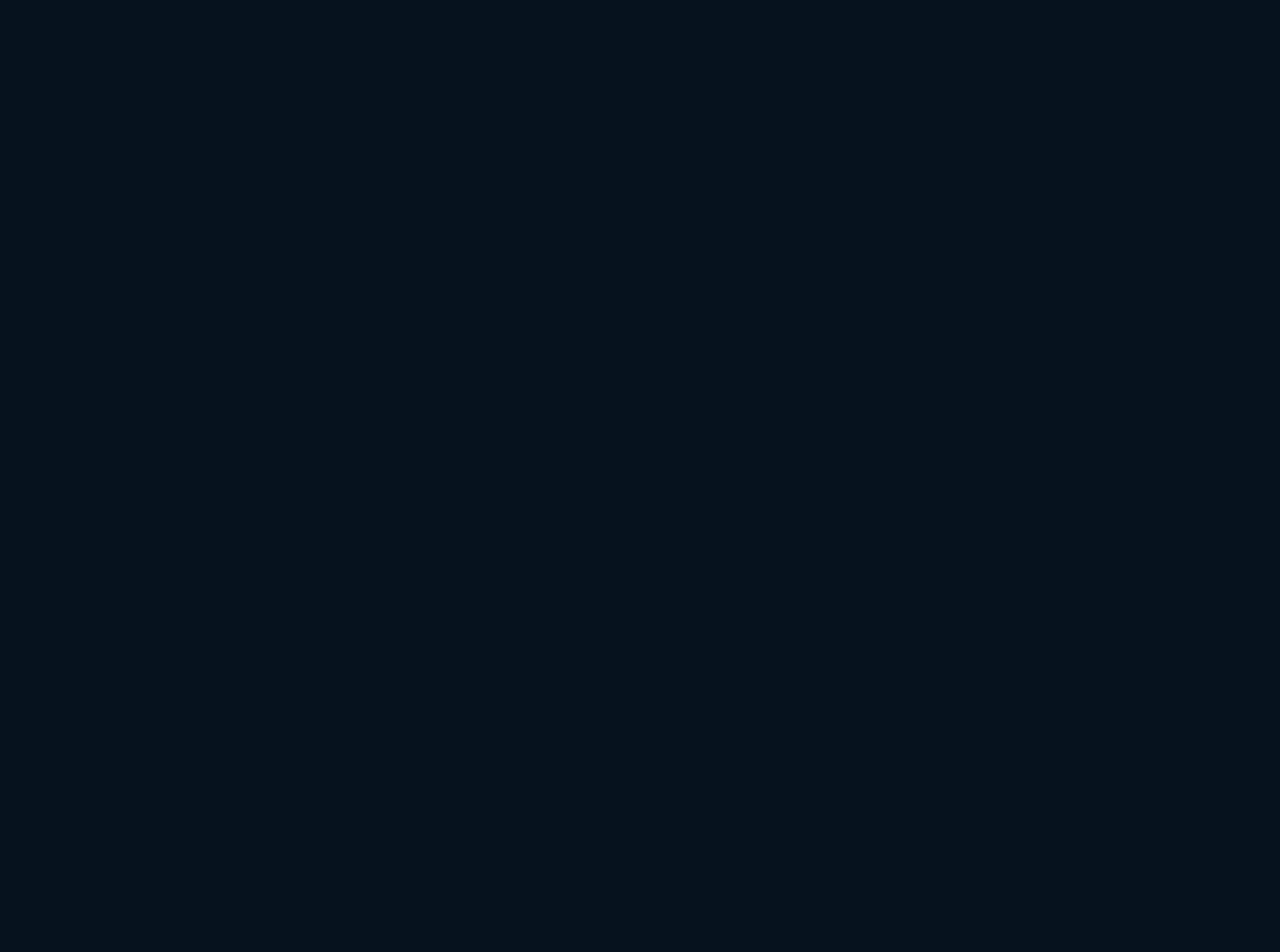
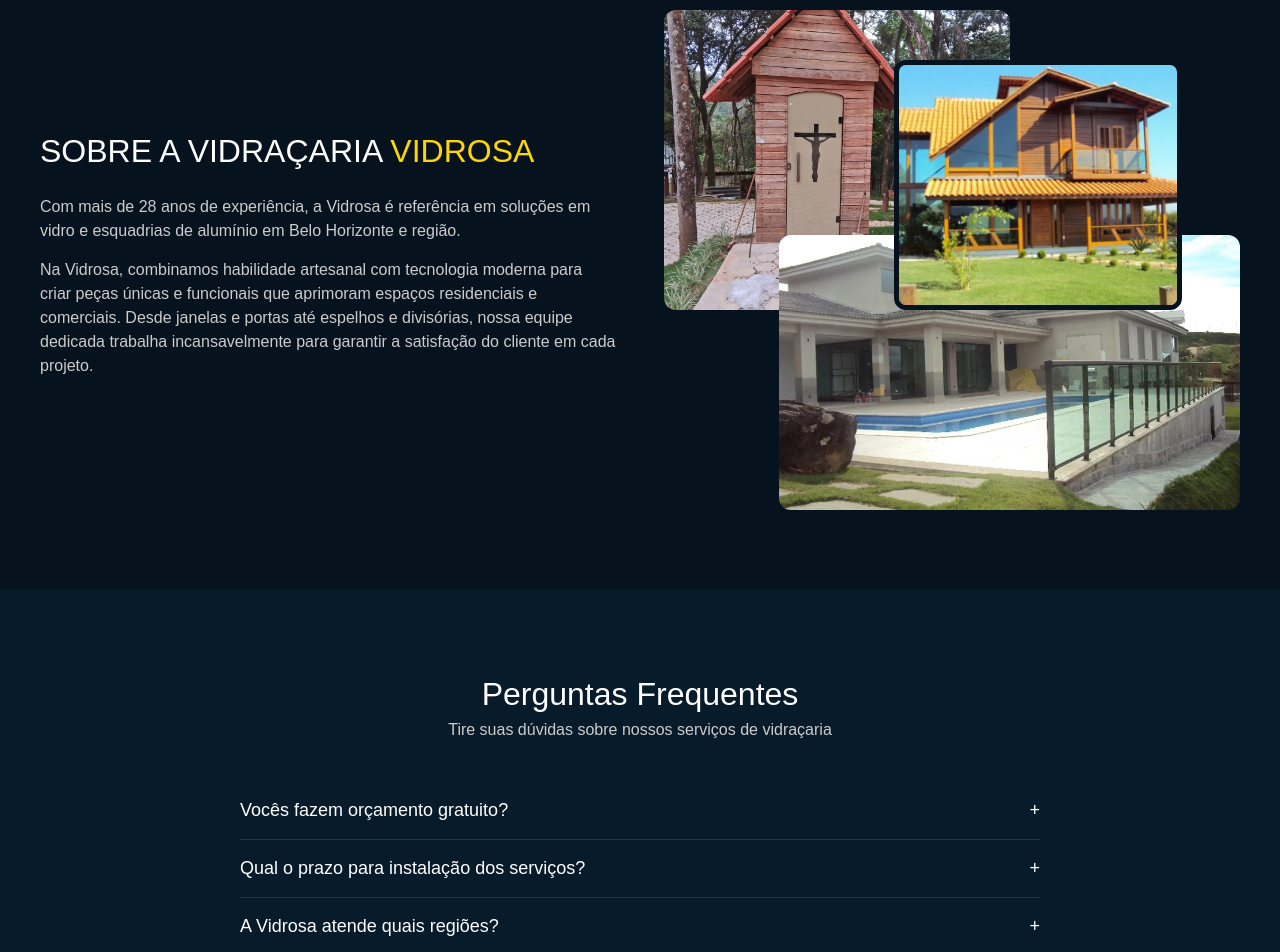
Before and after one commit to ClintindosSites/vidracaria-vidrosa, a Next.js app: page / in a window 1280 px wide. Shown: the part 2420-3372 px from the top of the page. Before the commit the page ends 2350 px from the top, so only its background shows below. Built offline with nearby package versions, Linux system fonts and the light colour scheme.

Commit message:
feat: add about section with framer motion  and faq section

```diff
--- /dev/null
+++ b/app/components/FAQ.tsx
@@ -0,0 +1,67 @@
+"use client";
+
+import { useState } from "react";
+const faqs = [
+  {
+    question: "Vocês fazem orçamento gratuito?",
+    answer:
+      "Sim, realizamos orçamento sem compromisso. Nossa equipe avalia seu projeto e apresenta a melhor solução com rapidez.",
+  },
+  {
+    question: "Qual o prazo para instalação dos serviços?",
+    answer:
+      "O prazo varia conforme o projeto, mas trabalhamos com agilidade para garantir instalação rápida e eficiente.",
+  },
+  {
+    question: "A Vidrosa atende quais regiões?",
+    answer:
+      "Atendemos Belo Horizonte e toda região metropolitana, oferecendo suporte completo desde o orçamento até a instalação.",
+  },
+  {
+    question: "Os produtos possuem garantia?",
+    answer:
+      "Sim, todos os nossos serviços e materiais possuem garantia, garantindo segurança e tranquilidade para nossos clientes.",
+  },
+  {
+    question: "Quais tipos de serviços vocês oferecem?",
+    answer:
+      "Trabalhamos com box, fachadas de vidro, espelhos, janelas, portas e esquadrias de alumínio sob medida.",
+  },
+];
+
+export default function Faq() {
+  const [openIndex, setOpenIndex] = useState<number | null>(null);
+
+  const toggleFaq = (index: number) => {
+    setOpenIndex(openIndex === index ? null : index);
+  };
+
+  return (
+    <section className="faq" id="faq">
+      <div className="faq-container">
+        <h2>Perguntas Frequentes</h2>
+        <p className="faq-subtitle">
+          Tire suas dúvidas sobre nossos serviços de vidraçaria
+        </p>
+
+        <div className="faq-list">
+          {faqs.map((faq, index) => (
+            <div
+              className={`faq-item ${openIndex === index ? "active" : ""}`}
+              key={index}
+            >
+              <button className="faq-question" onClick={() => toggleFaq(index)}>
+                {faq.question}
+                <span>{openIndex === index ? "-" : "+"}</span>
+              </button>
+
+              <div className="faq-answer">
+                <p>{faq.answer}</p>
+              </div>
+            </div>
+          ))}
+        </div>
+      </div>
+    </section>
+  );
+}
--- a/app/components/Header.tsx
+++ b/app/components/Header.tsx
@@ -22,7 +22,7 @@
         <nav className="menu">
           <Link href={"/"}>Página Inicial</Link>
           <Link href={"/#servicos"}>Serviços</Link>
-          <Link href={"/#fotos"}>Projetos Realizados</Link>
+          <Link href={"/projetos-realizados"}>Projetos Realizados</Link>
           <Link href={"/servicos/box-de-banheiro"}>Box de Banheiro</Link>
           <Link href={"/servicos/esquadrias-de-aluminio"}>
             Esquadrias de Alumínio
--- /dev/null
+++ b/app/components/Sobre.tsx
@@ -0,0 +1,86 @@
+"use client";
+
+import Image from "next/image";
+import { motion } from "framer-motion";
+
+export default function Sobre() {
+  return (
+    <section className="sobre" id="sobre">
+      <div className="sobre-container">
+        {/* TEXTO */}
+        <motion.div
+          className="sobre-text"
+          initial={{ opacity: 0, y: 50 }}
+          whileInView={{ opacity: 1, y: 0 }}
+          transition={{ duration: 0.6 }}
+          viewport={{ once: true }}
+        >
+          <h2>
+            Sobre a Vidraçaria <span>Vidrosa</span>
+          </h2>
+
+          <p>
+            Com mais de 28 anos de experiência, a Vidrosa é referência em
+            soluções em vidro e esquadrias de alumínio em Belo Horizonte e
+            região.
+          </p>
+          <p>
+            Na Vidrosa, combinamos habilidade artesanal com tecnologia moderna
+            para criar peças únicas e funcionais que aprimoram espaços
+            residenciais e comerciais. Desde janelas e portas até espelhos e
+            divisórias, nossa equipe dedicada trabalha incansavelmente para
+            garantir a satisfação do cliente em cada projeto.
+          </p>
+        </motion.div>
+
+        {/* IMAGENS */}
+        <div className="sobre-images">
+          {/* FADE DOWN */}
+          <motion.div
+            className="img img1"
+            initial={{ opacity: 0, y: -50 }}
+            whileInView={{ opacity: 1, y: 0 }}
+            transition={{ duration: 0.7 }}
+            viewport={{ once: true }}
+          >
+            <Image
+              src="/images/portas/porta-1.webp"
+              alt="Porta de vidro blindex"
+              fill
+            />
+          </motion.div>
+
+          {/* FADE UP */}
+          <motion.div
+            className="img img2"
+            initial={{ opacity: 0, y: 50 }}
+            whileInView={{ opacity: 1, y: 0 }}
+            transition={{ duration: 0.7, delay: 0.2 }}
+            viewport={{ once: true }}
+          >
+            <Image
+              src="/images/guarda-corpo/guarda-corpo-14.webp"
+              alt="Guarda corpo"
+              fill
+            />
+          </motion.div>
+
+          {/* FADE DOWN */}
+          <motion.div
+            className="img img3"
+            initial={{ opacity: 0, y: -40 }}
+            whileInView={{ opacity: 1, y: 0 }}
+            transition={{ duration: 0.7, delay: 0.3 }}
+            viewport={{ once: true }}
+          >
+            <Image
+              src="/images/janelas/casa-de-madeira.webp"
+              alt="Casa com vidro"
+              fill
+            />
+          </motion.div>
+        </div>
+      </div>
+    </section>
+  );
+}
--- a/app/globals.css
+++ b/app/globals.css
@@ -211,6 +211,7 @@
   color: #06121e;
   font-weight: 500;
   text-transform: uppercase;
+  text-align: center;
   margin: 20px 0;
   background: linear-gradient(to right, #fff, rgb(32, 153, 187));
 }
@@ -309,3 +310,138 @@
   text-transform: uppercase;
   text-align: center;
 }
+/*SESSÃO SOBRE*/
+.sobre {
+  padding: 80px 20px;
+  background: #06121e;
+  color: white;
+}
+
+.sobre-container {
+  max-width: 1200px;
+  margin: auto;
+  display: grid;
+  grid-template-columns: 1fr 1fr;
+  gap: 3rem;
+  align-items: center;
+}
+
+/* TEXTO */
+.sobre-text h2 {
+  font-size: 32px;
+  margin-bottom: 20px;
+  text-transform: uppercase;
+}
+
+.sobre-text span {
+  color: gold;
+}
+
+.sobre-text p {
+  margin-bottom: 15px;
+  color: #ccc;
+}
+
+/* IMAGENS */
+.sobre-images {
+  position: relative;
+  height: 500px;
+}
+
+.img {
+  position: absolute;
+  border-radius: 12px;
+  overflow: hidden;
+}
+
+.img img {
+  object-fit: cover;
+}
+
+/* POSIÇÕES */
+.img1 {
+  width: 60%;
+  height: 60%;
+  top: 0;
+  left: 0;
+}
+
+.img2 {
+  width: 80%;
+  height: 55%;
+  bottom: 0;
+  right: 0;
+}
+
+.img3 {
+  width: 50%;
+  height: 50%;
+  top: 10%;
+  left: 40%;
+  border: 5px solid #06121e;
+}
+
+/* RESPONSIVO */
+@media (max-width: 900px) {
+  .sobre-container {
+    grid-template-columns: 1fr;
+  }
+
+  .sobre-images {
+    height: 400px;
+    margin-top: 30px;
+  }
+}
+/* faq */
+.faq {
+  padding: 80px 20px;
+  background: #081b2b;
+  color: white;
+}
+
+.faq-container {
+  max-width: 800px;
+  margin: auto;
+}
+
+.faq h2 {
+  font-size: 32px;
+  text-align: center;
+}
+
+.faq-subtitle {
+  text-align: center;
+  color: #ccc;
+  margin-bottom: 40px;
+}
+
+.faq-item {
+  border-bottom: 1px solid rgba(255, 255, 255, 0.1);
+  padding: 15px 0;
+}
+
+.faq-question {
+  width: 100%;
+  background: none;
+  border: none;
+  color: white;
+  font-size: 18px;
+  display: flex;
+  justify-content: space-between;
+  cursor: pointer;
+}
+
+.faq-answer {
+  max-height: 0;
+  overflow: hidden;
+  transition: 0.3s ease;
+}
+
+.faq-item.active .faq-answer {
+  max-height: 200px;
+  margin-top: 10px;
+}
+
+.faq-answer p {
+  color: #ccc;
+}
--- a/app/page.tsx
+++ b/app/page.tsx
@@ -1,11 +1,15 @@
+import Faq from "./components/FAQ";
 import Hero from "./components/Hero";
 import Servicos from "./components/Servicos";
+import Sobre from "./components/Sobre";
 
 export default function Home() {
   return (
     <>
       <Hero />
       <Servicos />
+      <Sobre />
+      <Faq />
     </>
   );
 }
--- /dev/null
+++ b/app/projetos-realizados/page.tsx
@@ -0,0 +1,3 @@
+export default function Projetos() {
+  return <></>;
+}
--- a/package.json
+++ b/package.json
@@ -9,6 +9,7 @@
     "lint": "eslint"
   },
   "dependencies": {
+    "framer-motion": "^12.38.0",
     "next": "16.2.4",
     "react": "19.2.4",
     "react-dom": "19.2.4"
```
Also changed, not shown: 1 other file (tests, documents, lock files or other folders).
